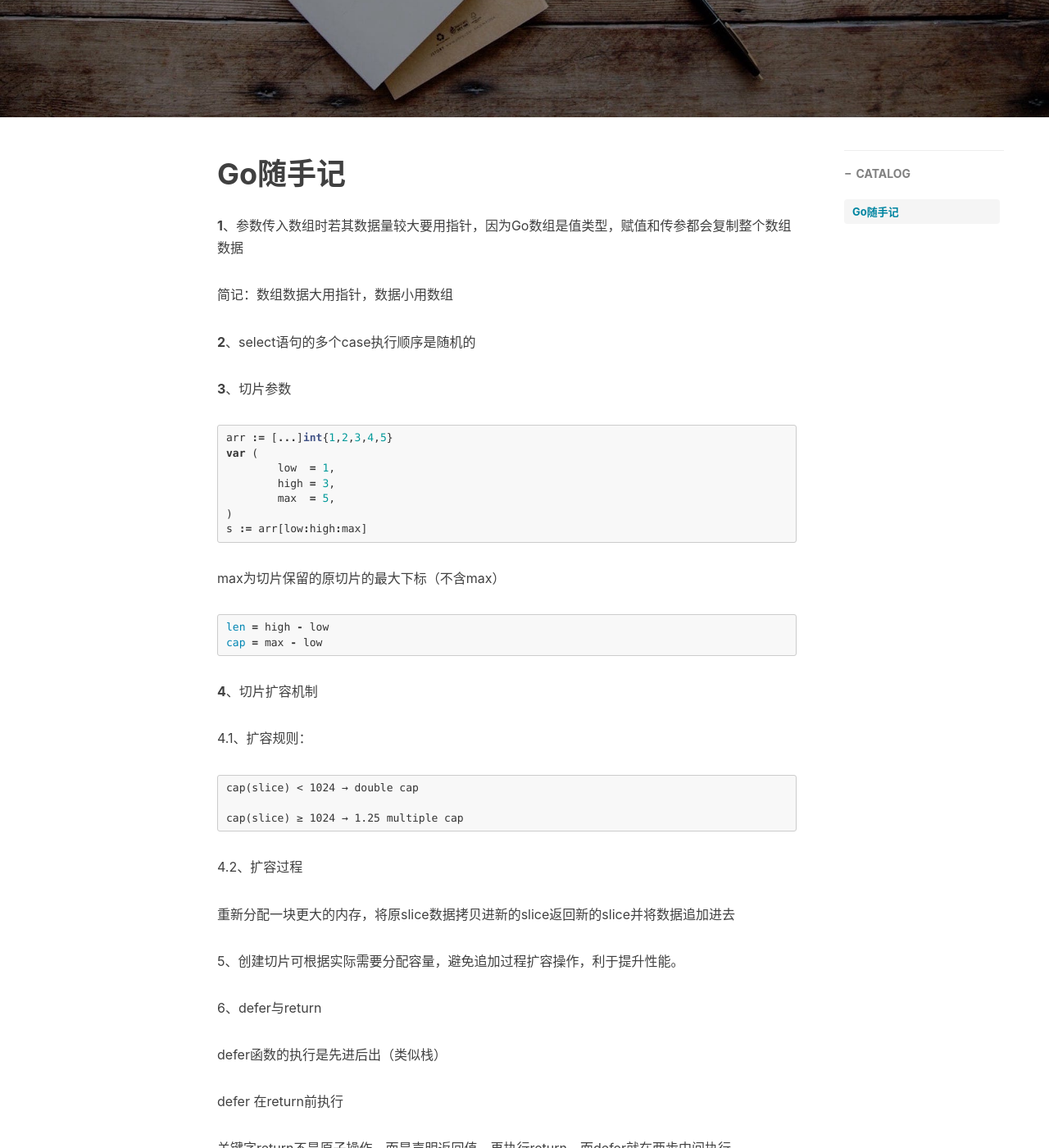
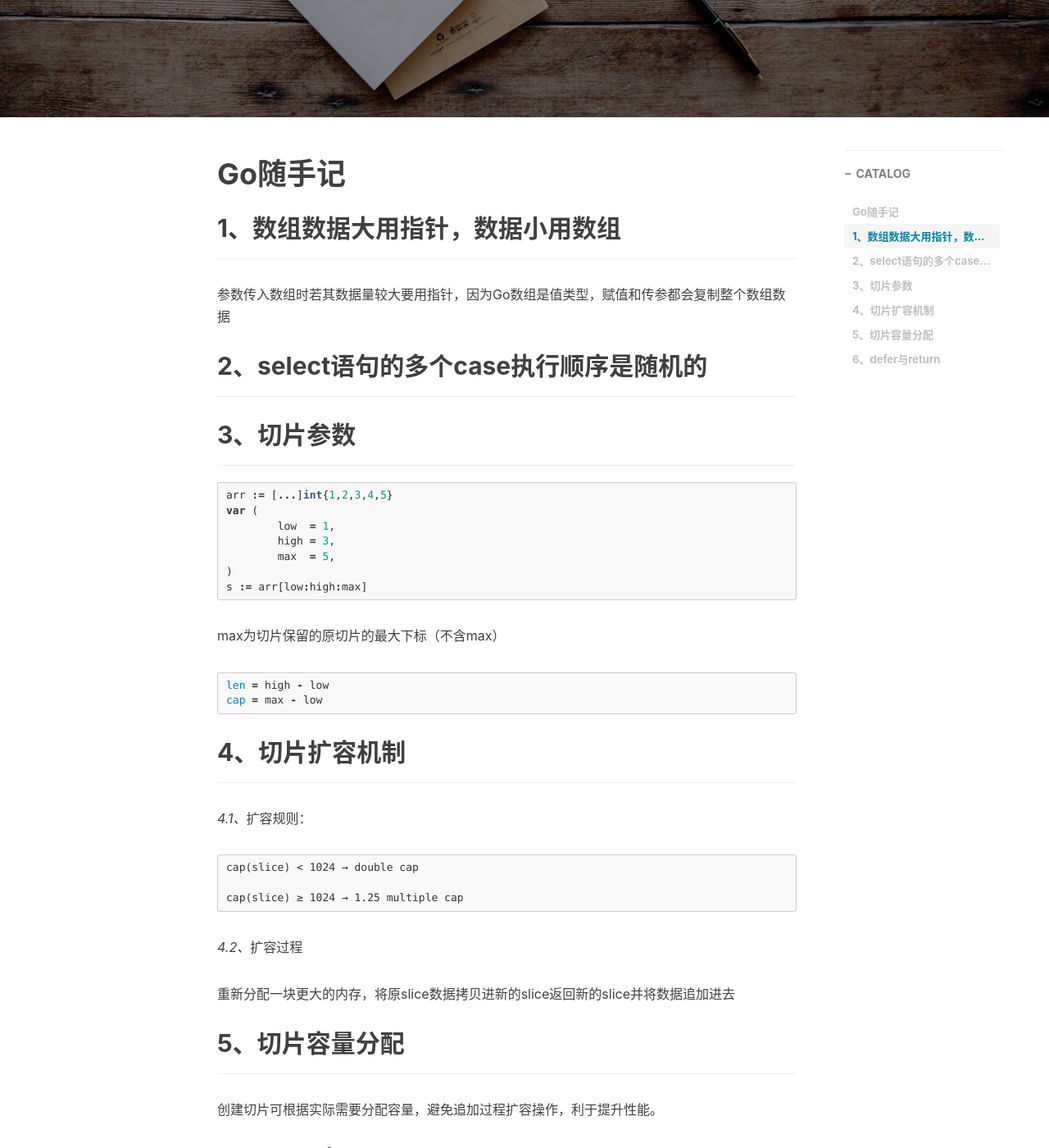
Before and after one commit to meetnanco/meetnanco.github.io, a Jekyll site: the page built from _posts/golang/2022-08-04-GoNotes.md, in a window 1280 px wide and 1400 px high, scrolled down 380 px. Shown: the whole window at 82% size. Built offline with Jekyll 4.4.1, drawn with Linux system fonts in a browser that asks for light colours; nearby versions of some CDN libraries; comment, search, counter and statistics services are not loaded; some of the changed text lies outside the part shown.

Commit message:
go notes

````diff
--- a/_posts/golang/2022-08-04-GoNotes.md
+++ b/_posts/golang/2022-08-04-GoNotes.md
@@ -12,13 +12,15 @@ tags:
 
 # Go随手记
 
-**1**、参数传入数组时若其数据量较大要用指针，因为Go数组是值类型，赋值和传参都会复制整个数组数据
+## 1、数组数据大用指针，数据小用数组
+---
+参数传入数组时若其数据量较大要用指针，因为Go数组是值类型，赋值和传参都会复制整个数组数据
 
-简记：数组数据大用指针，数据小用数组
+## 2、select语句的多个case执行顺序是随机的
+----
 
-**2**、select语句的多个case执行顺序是随机的
-
-**3**、切片参数
+## 3、切片参数
+---
 
 ```go
 arr := [...]int{1,2,3,4,5}
@@ -37,30 +39,30 @@ len = high - low
 cap = max - low
 ```
 
-**4**、切片扩容机制
+## 4、切片扩容机制
+---
 
-4.1、扩容规则：
-
+*4.1、*扩容规则：
 ```
 cap(slice) < 1024 → double cap
 
 cap(slice) ≥ 1024 → 1.25 multiple cap
 ```
 
-4.2、扩容过程
+*4.2、*扩容过程
 
 重新分配一块更大的内存，将原slice数据拷贝进新的slice返回新的slice并将数据追加进去
 
-5、创建切片可根据实际需要分配容量，避免追加过程扩容操作，利于提升性能。
+## 5、切片容量分配
+---
+创建切片可根据实际需要分配容量，避免追加过程扩容操作，利于提升性能。
 
-6、defer与return
+## 6、defer与return
+---
 
-defer函数的执行是先进后出（类似栈）
-
-defer 在return前执行
-
-关键字return不是原子操作，而是声明返回值，再执行return，而defer就在两步中间执行
-
+- defer函数的执行是先进后出（类似栈）
+- defer 在return前执行
+- 关键字return不是原子操作，而是声明返回值，再执行return，而defer就在两步中间执行
 如：
 
 ```go
````
